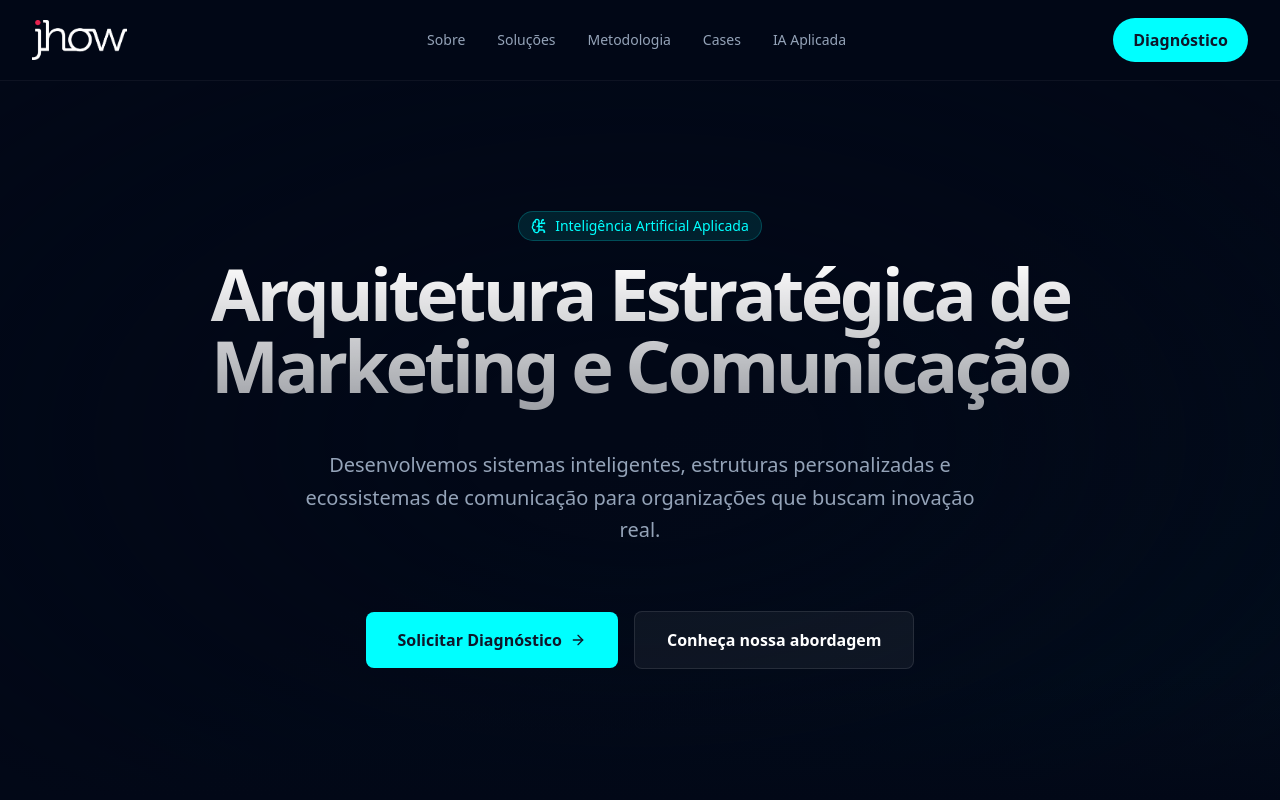
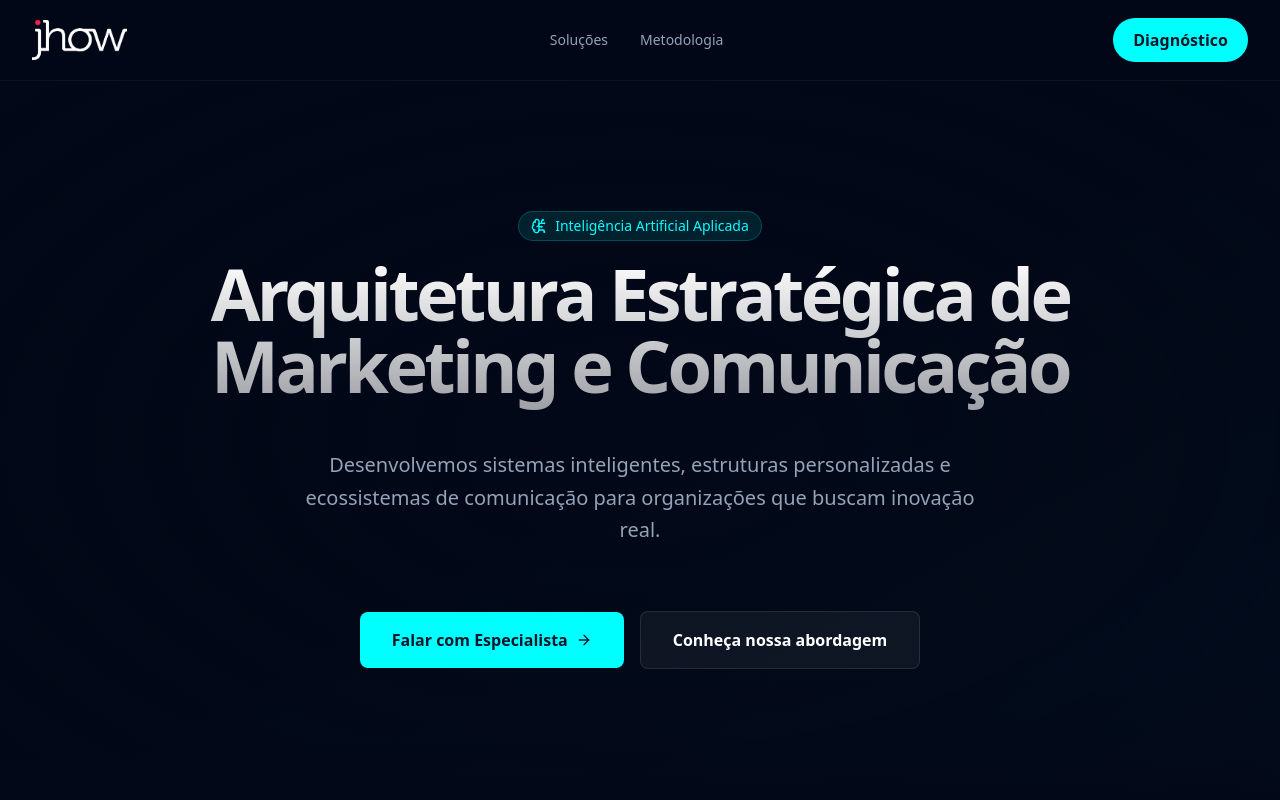
Before and after one commit to juliorocks/jhow, a Next.js app: page / in a window 1280 px wide. Shown: the top 800 px of the page. Built offline with nearby package versions, Linux system fonts and the light colour scheme.

Commit message:
Hide Cases, About, AI pages and update CTAs to WhatsApp

```diff
--- a/src/app/page.tsx
+++ b/src/app/page.tsx
@@ -1,7 +1,7 @@
 import { Hero } from "@/components/sections/Hero";
 import { Features } from "@/components/sections/Features";
 import { Methodology } from "@/components/sections/Methodology";
-import { Cases } from "@/components/sections/Cases";
+
 import Link from "next/link";
 import { Calendar } from "lucide-react";
 
@@ -31,7 +31,6 @@ export default function Home() {
 
       {/* Main Sections */}
       <Features />
-      <Cases className="bg-gradient-to-b from-black to-background" />
       <Methodology />
 
       {/* Final CTA Section */}
@@ -45,7 +44,11 @@ export default function Home() {
           <p className="text-xl text-muted-foreground mb-12 max-w-2xl mx-auto">
             Agende uma reunião estratégica para entendermos como arquitetar o próximo nível do seu negócio.
           </p>
-          <Link href="/contato" className="inline-flex items-center gap-3 px-8 py-4 bg-primary text-primary-foreground font-bold text-lg rounded-full hover:shadow-[0_0_40px_-10px_var(--primary)] hover:scale-105 transition-all group">
+          <Link
+            href="https://wa.me/5512996836409?text=Ol%C3%A1%2C%20gostaria%20de%20agendar%20uma%20reuni%C3%A3o%20estrat%C3%A9gica."
+            target="_blank"
+            className="inline-flex items-center gap-3 px-8 py-4 bg-primary text-primary-foreground font-bold text-lg rounded-full hover:shadow-[0_0_40px_-10px_var(--primary)] hover:scale-105 transition-all group"
+          >
             <Calendar className="w-5 h-5 group-hover:scale-110 transition-transform" />
             Agendar Reunião Estratégica
           </Link>
--- a/src/components/layout/Footer.tsx
+++ b/src/components/layout/Footer.tsx
@@ -40,10 +40,8 @@ export function Footer() {
                 <div className="space-y-4">
                     <h4 className="text-white font-semibold">Empresa</h4>
                     <ul className="space-y-2 text-sm">
-                        <li><Link href="/sobre" className="hover:text-primary transition-colors">Sobre Nós</Link></li>
                         <li><Link href="/metodologia" className="hover:text-primary transition-colors">Metodologia</Link></li>
-                        <li><Link href="/cases" className="hover:text-primary transition-colors">Cases</Link></li>
-                        <li><Link href="/contato" className="hover:text-primary transition-colors">Contato</Link></li>
+                        <li><Link href="https://wa.me/5512996836409" target="_blank" className="hover:text-primary transition-colors">Contato (WhatsApp)</Link></li>
                     </ul>
                 </div>
 
--- a/src/components/layout/Header.tsx
+++ b/src/components/layout/Header.tsx
@@ -23,15 +23,13 @@ export function Header() {
                     </div>
                 </Link>
                 <nav className="hidden md:flex gap-8 items-center text-sm font-medium text-muted-foreground">
-                    <Link href="/sobre" className="hover:text-primary transition-colors">Sobre</Link>
                     <Link href="/solucoes" className="hover:text-primary transition-colors">Soluções</Link>
                     <Link href="/metodologia" className="hover:text-primary transition-colors">Metodologia</Link>
-                    <Link href="/cases" className="hover:text-primary transition-colors">Cases</Link>
-                    <Link href="/ia-aplicada" className="hover:text-primary transition-colors">IA Aplicada</Link>
                 </nav>
                 <div className="hidden md:flex items-center gap-4">
                     <Link
-                        href="/contato"
+                        href="https://wa.me/5512996836409?text=Ol%C3%A1%2C%20gostaria%20de%20um%20diagn%C3%B3stico%20estrat%C3%A9gico%20para%20minha%20empresa."
+                        target="_blank"
                         className="px-5 py-2.5 bg-primary text-primary-foreground font-semibold rounded-full hover:shadow-[0_0_20px_-5px_var(--primary)] transition-all"
                     >
                         Diagnóstico
--- a/src/components/sections/Hero.tsx
+++ b/src/components/sections/Hero.tsx
@@ -34,11 +34,15 @@ export function Hero() {
                     </p>
 
                     <div className="flex flex-col sm:flex-row items-center justify-center gap-4 pt-8">
-                        <Link href="/contato" className="px-8 py-4 bg-primary text-primary-foreground font-semibold rounded-lg hover:brightness-110 transition-all w-full sm:w-auto flex items-center justify-center gap-2 group">
-                            Solicitar Diagnóstico
+                        <Link
+                            href="https://wa.me/5512996836409?text=Ol%C3%A1%2C%20gostaria%20de%20um%20diagn%C3%B3stico%20estrat%C3%A9gico%20para%20minha%20empresa."
+                            target="_blank"
+                            className="px-8 py-4 bg-primary text-primary-foreground font-semibold rounded-lg hover:brightness-110 transition-all w-full sm:w-auto flex items-center justify-center gap-2 group"
+                        >
+                            Falar com Especialista
                             <ArrowRight className="w-4 h-4 group-hover:translate-x-1 transition-transform" />
                         </Link>
-                        <Link href="/sobre" className="px-8 py-4 bg-white/5 border border-white/10 text-white font-semibold rounded-lg hover:bg-white/10 transition-all w-full sm:w-auto">
+                        <Link href="/metodologia" className="px-8 py-4 bg-white/5 border border-white/10 text-white font-semibold rounded-lg hover:bg-white/10 transition-all w-full sm:w-auto">
                             Conheça nossa abordagem
                         </Link>
                     </div>
```
